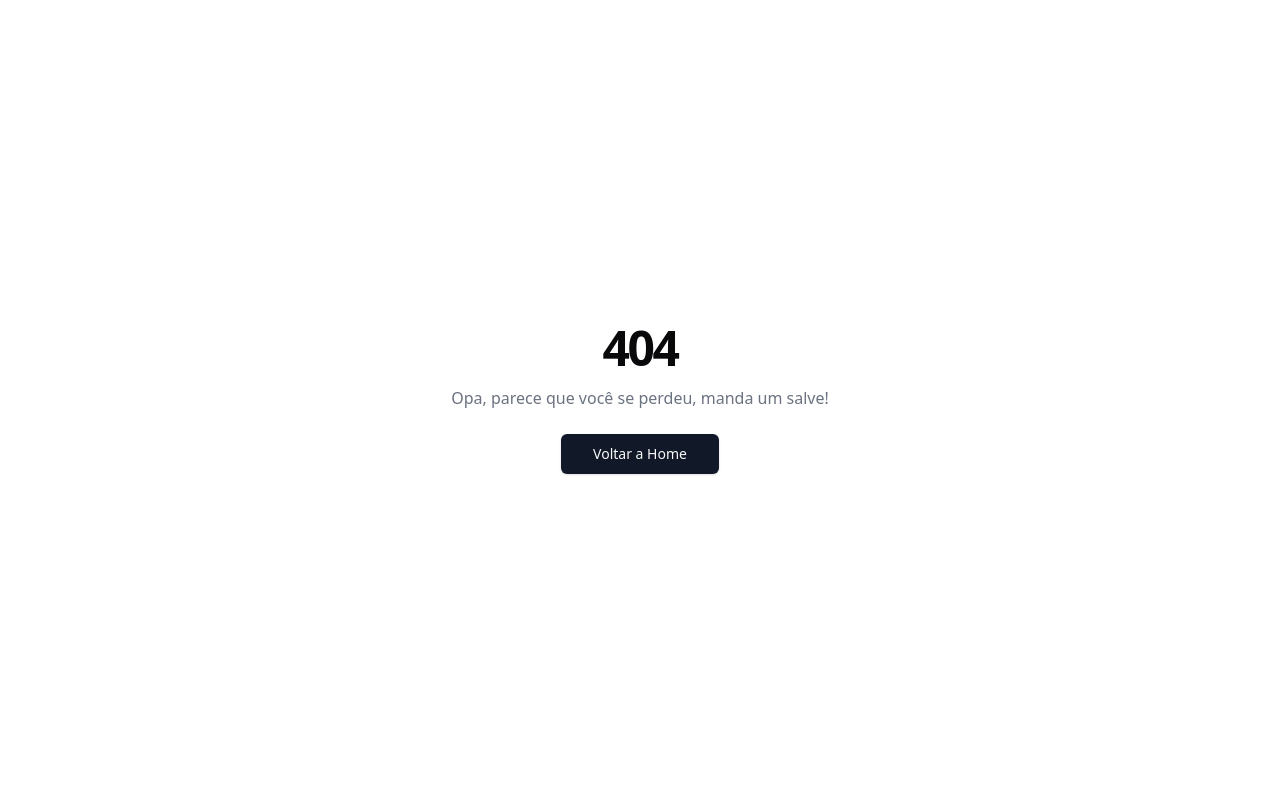
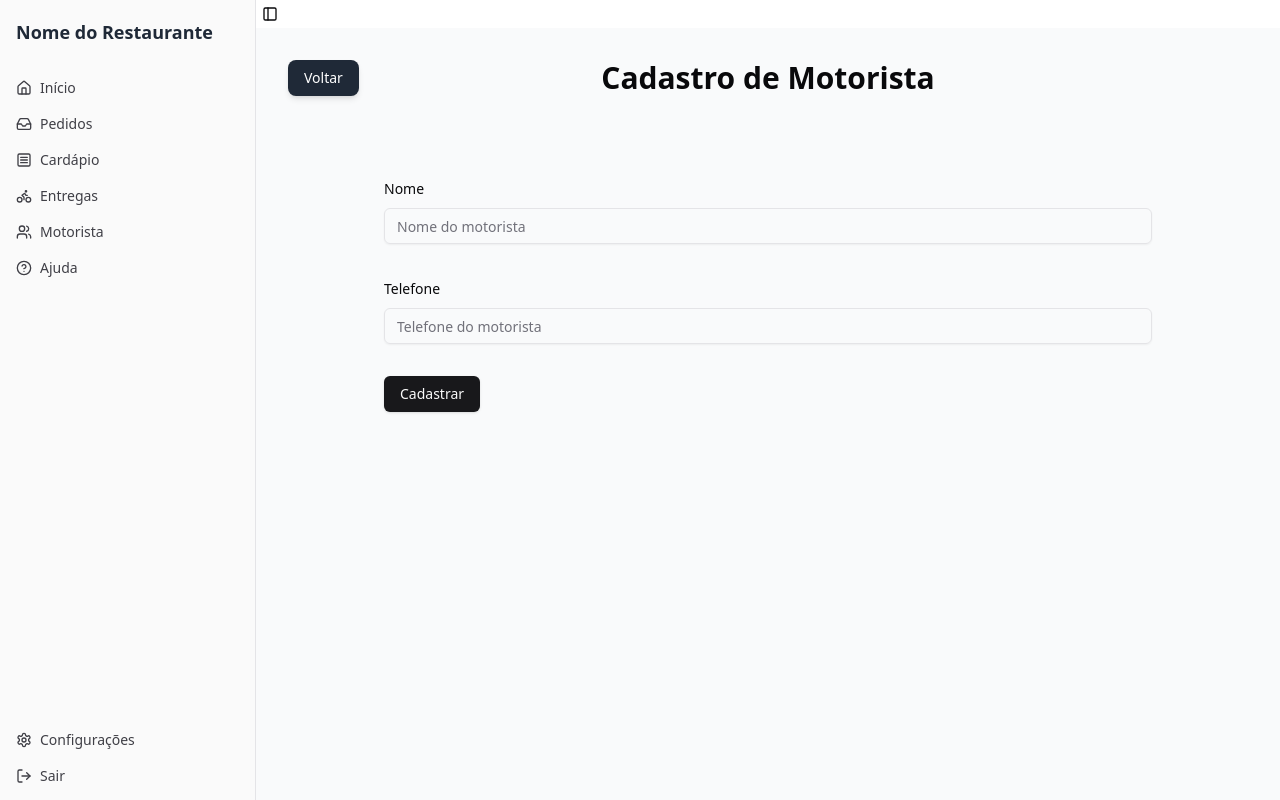
Before and after one commit to tuliobaruk/salve-food-web, a React (Vite) app: page /criar-motorista in a window 1280 px wide. Before the commit this address had no page. Built offline with nearby package versions, Linux system fonts and the light colour scheme.

Commit message:
Adicionando tela de entregador

```diff
--- /dev/null
+++ b/src/components/forms/CreateDriverForm.tsx
@@ -0,0 +1,66 @@
+import { useForm } from "react-hook-form";
+import { zodResolver } from "@hookform/resolvers/zod";
+import * as z from "zod";
+import { Button } from "@/components/ui/button";
+import {
+    Form,
+    FormControl,
+    FormField,
+    FormItem,
+    FormLabel,
+    FormMessage,
+} from "@/components/ui/form";
+import { Input } from "@/components/ui/input";
+import { CreateDriverSchema } from "@/schema/zodSchemas";
+
+type CreateDriverFormValues = z.infer<typeof CreateDriverSchema>;
+
+interface CreateDriverFormProps {
+    onSubmit: (values: CreateDriverFormValues) => void;
+}
+
+export default function CreateDriverForm({ onSubmit }: CreateDriverFormProps) {
+    const form = useForm<CreateDriverFormValues>({
+        resolver: zodResolver(CreateDriverSchema),
+        defaultValues: {
+            nome: "",
+            telefone: "",
+        },
+    });
+
+    return (
+        <Form {...form}>
+            <form onSubmit={form.handleSubmit(onSubmit)} className="space-y-8 max-w-3xl mx-auto py-10">
+                <FormField
+                    control={form.control}
+                    name="nome"
+                    render={({ field }) => (
+                        <FormItem>
+                            <FormLabel>Nome</FormLabel>
+                            <FormControl>
+                                <Input placeholder="Nome do motorista" type="text" {...field} />
+                            </FormControl>
+                            <FormMessage />
+                        </FormItem>
+                    )}
+                />
+
+                <FormField
+                    control={form.control}
+                    name="telefone"
+                    render={({ field }) => (
+                        <FormItem>
+                            <FormLabel>Telefone</FormLabel>
+                            <FormControl>
+                                <Input placeholder="Telefone do motorista" type="text" {...field} />
+                            </FormControl>
+                            <FormMessage />
+                        </FormItem>
+                    )}
+                />
+
+                <Button type="submit">Cadastrar</Button>
+            </form>
+        </Form>
+    );
+}
--- a/src/components/sidebar/sidebar_items.tsx
+++ b/src/components/sidebar/sidebar_items.tsx
@@ -1,4 +1,4 @@
-import { SquareMenu, Home, Inbox, Bike, Settings, LogOut, CircleHelp } from "lucide-react";
+import { SquareMenu, Home, Inbox, Bike, Settings, LogOut, CircleHelp, Users } from "lucide-react";
 
 // Menu items.
 export const topItems = [
@@ -23,6 +23,11 @@ export const topItems = [
 		icon: Bike,
 	},
 	{
+		title: "Motorista",
+		url: "/motoristas",
+		icon: Users,
+	},
+	{
 		title: "Ajuda",
 		url: "#",
 		icon: CircleHelp,
--- /dev/null
+++ b/src/pages/protected/CreateDriverPage.tsx
@@ -0,0 +1,45 @@
+import { toast } from "sonner";
+import { z } from "zod";
+
+import { CreateDriverSchema } from "@/schema/zodSchemas";
+import CreateDriverForm from "@/components/forms/CreateDriverForm";
+
+import axiosInstance from "@/api/axiosConfig";
+import { useNavigate } from "react-router-dom";
+import { Button } from "@/components/ui/button";
+
+type CreateDriverFormValues = z.infer<typeof CreateDriverSchema>;
+
+export default function CreateDriverPage() {
+    const navigate = useNavigate();
+
+    async function handleSubmit(values: CreateDriverFormValues) {
+        try {
+            const response = await axiosInstance.post("/api/driver", values);
+
+            toast.success("Motorista cadastrado com sucesso!");
+            console.log("Resposta da API:", response.data);
+            setTimeout(() => navigate("/drivers"), 300);
+        } catch (error) {
+            toast.error("Falha ao submeter o formulário, erro detalhado no console.");
+            console.error("Erro ao submeter o formulário", error);
+        }
+    }
+
+    return (
+        <div className="bg-gray-50 min-h-screen p-8">
+            <div className="w-full max-w-7xl relative mx-auto">
+                <h1 className="text-3xl font-bold text-center mb-6">Cadastro de Motorista</h1>
+                <Button
+                    onClick={() => navigate("/drivers")}
+                    className="absolute left-0 top-0 flex items-center gap-2 bg-gray-800 text-white hover:bg-gray-700 focus:outline-none focus:ring-4 focus:ring-gray-500 transition-all duration-300 ease-in-out transform hover:scale-105 rounded-lg shadow-md hover:shadow-lg"
+                >
+                    Voltar
+                </Button>
+            </div>
+            <div className="mt-10">
+                <CreateDriverForm onSubmit={handleSubmit} />
+            </div>
+        </div>
+    );
+}
--- /dev/null
+++ b/src/pages/protected/DriverListPage.tsx
@@ -0,0 +1,112 @@
+import { useState, useEffect } from "react";
+import axiosInstance from "@/api/axiosConfig";
+import { Button } from "@/components/ui/button";
+import { useNavigate } from "react-router-dom";
+import { Pagination } from "@/components/Pagination";
+import { Loading } from "@/components/Loading";
+
+
+export function useDrivers(pageSize: number) {
+    const [drivers, setDrivers] = useState([]);
+    const [loading, setLoading] = useState(true);
+    const [currentPage, setCurrentPage] = useState(1);
+    const [totalPages, setTotalPages] = useState(1);
+
+    const fetchDrivers = async (page: number) => {
+        setLoading(true);
+        try {
+            const response = await axiosInstance.get(`/api/driver?page=${page}&pageSize=${pageSize}`);
+            setDrivers(response.data.items);
+            setTotalPages(response.data.totalPages);
+        } catch (error) {
+            console.error("Erro ao buscar motoristas:", error);
+        } finally {
+            setLoading(false);
+        }
+    };
+
+    const removeDriver = async (driverId: number) => {
+        try {
+            await axiosInstance.delete(`/api/driver/${driverId}`);
+            setDrivers((prev) => prev.filter((driver) => driver.id !== driverId));
+        } catch (error) {
+            console.error("Erro ao remover motorista:", error);
+        }
+    };
+
+    useEffect(() => {
+        fetchDrivers(currentPage);
+    }, [currentPage]);
+
+    return { drivers, loading, currentPage, totalPages, setCurrentPage, removeDriver };
+}
+interface DriverGridProps {
+    drivers: { id: number; nome: string; telefone: string }[];
+    onEdit: (id: number) => void;
+    onRemove: (id: number) => void;
+}
+
+export function DriverGrid({ drivers, onEdit, onRemove }: DriverGridProps) {
+    return (
+        <div className="grid grid-cols-1 md:grid-cols-2 lg:grid-cols-3 gap-6">
+            {drivers.map((driver) => (
+                <div
+                    key={driver.id}
+                    className="p-4 bg-white rounded-lg shadow-md border border-gray-200 flex justify-between items-center"
+                >
+                    <div>
+                        <h3 className="text-lg font-bold">{driver.nome}</h3>
+                        <p className="text-sm text-gray-600">{driver.telefone}</p>
+                    </div>
+                    <div className="flex space-x-2">
+                        <Button variant="outline" onClick={() => onEdit(driver.id)}>
+                            Editar
+                        </Button>
+                        <Button variant="destructive" onClick={() => onRemove(driver.id)}>
+                            Remover
+                        </Button>
+                    </div>
+                </div>
+            ))}
+        </div>
+    );
+}
+
+
+export default function DriverListPage() {
+    const navigate = useNavigate();
+    const pageSize = 10; // Define o tamanho da página para a paginação
+    const { drivers, loading, currentPage, totalPages, setCurrentPage, removeDriver } = useDrivers(pageSize);
+
+    const handleEdit = (driverId: number) => navigate(`/editar-motorista/${driverId}`);
+    const handleCreateDriver = () => navigate("/criar-motorista");
+
+    return (
+        <div className="flex min-h-screen flex-col items-center justify-start bg-muted p-6 md:p-10">
+            <div className="w-full max-w-7xl relative space-y-6">
+                <h1 className="text-3xl font-bold text-center mb-6">Lista de Motoristas</h1>
+                <Button
+                    onClick={handleCreateDriver}
+                    className="absolute left-0 -top-5 flex items-center gap-2 bg-gray-800 text-white hover:bg-gray-700 focus:outline-none focus:ring-4 focus:ring-gray-500 transition-all duration-300 ease-in-out transform hover:scale-105 rounded-lg shadow-md hover:shadow-lg"
+                >
+                    Novo Motorista
+                </Button>
+
+                {loading ? (
+                    <Loading />
+                ) : (
+                    <>
+                        <DriverGrid drivers={drivers} onEdit={handleEdit} onRemove={removeDriver} />
+                        {totalPages > 1 && (
+                            <Pagination
+                                currentPage={currentPage}
+                                totalPages={totalPages}
+                                onPageChange={setCurrentPage}
+                            />
+                        )}
+                    </>
+                )}
+            </div>
+        </div>
+    );
+}
--- a/src/router.tsx
+++ b/src/router.tsx
@@ -19,6 +19,9 @@ import CreateItemPage from "@/pages/protected/CreateItemPage";
 import EditItemPage from "@/pages/protected/EditItemPage";
 import ItemListPage from "@/pages/protected/ItemListPage";
 
+import CreateDriverPage from "@/pages/protected/CreateDriverPage";
+import DriverListPage from "@/pages/protected/DriverListPage";
+
 const router = createBrowserRouter([
 	// Rotas Públicas
 	{
@@ -37,6 +40,70 @@ const router = createBrowserRouter([
 	{
 		path: "/logout",
 		element: <LogoutPage />,
+	},
+
+	//visualizando as paginas privados
+
+	{
+		path: "criar-loja",
+		element: <CreateStorePage />,
+	},
+	///////////////////////////////////////
+	{
+		path: "motoristas",
+		element: (
+			<SidebarLayout>
+				<DriverListPage />
+			</SidebarLayout>
+		),
+	},
+	{
+		path: "criar-motorista",
+		element: <SidebarLayout>
+			<CreateDriverPage />
+		</SidebarLayout>
+	},
+
+	//////////////////////////////////////
+	{
+		path: "dashboard",
+		element: (
+			<SidebarLayout>
+				<Dashboard />
+			</SidebarLayout>
+		),
+	},
+	{
+		path: "pedidos",
+		element: (
+			<SidebarLayout>
+				<Pedidos />
+			</SidebarLayout>
+		),
+	},
+	{
+		path: "cardapio",
+		element: (
+			<SidebarLayout>
+				<ItemListPage />
+			</SidebarLayout>
+		),
+	},
+	{
+		path: "criar-item",
+		element: (
+			<SidebarLayout>
+				<CreateItemPage />
+			</SidebarLayout>
+		),
+	},
+	{
+		path: "editar-item/:id",
+		element: (
+			<SidebarLayout>
+				<EditItemPage />
+			</SidebarLayout>
+		),
 	},
 
 	// Grupo de Rotas Protegidas, adicionar novas como children
--- a/src/schema/zodSchemas.ts
+++ b/src/schema/zodSchemas.ts
@@ -66,3 +66,11 @@ export const CreateItemSchema = z.object({
 			message: "O arquivo deve ser uma imagem (JPG ou PNG)",
 		}),
 });
+
+// Schema de criação de Motorista
+
+export const CreateDriverSchema = z.object({
+	nome: z.string().min(1, { message: "O nome do motorista é obrigatório." }),
+	telefone: z.string().min(1, { message: "O numero do motorista é obrigatório." }),
+
+});
```
